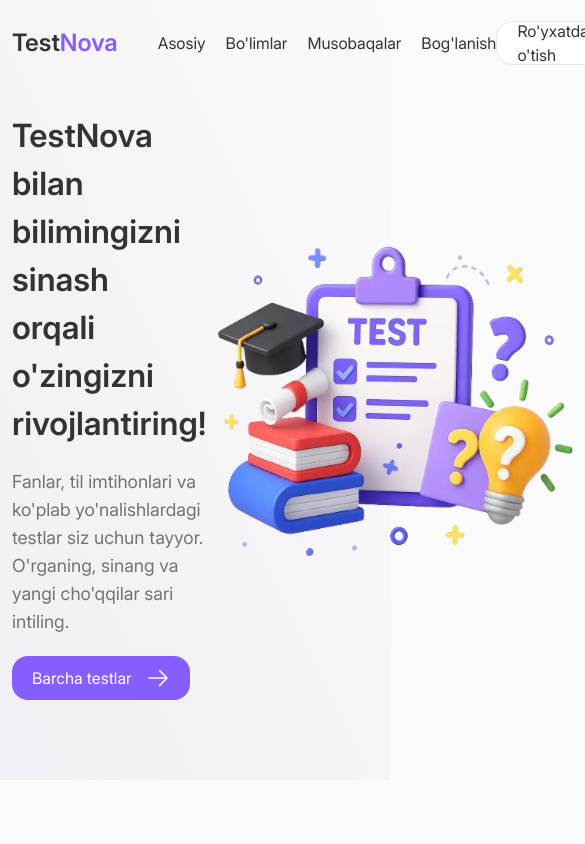
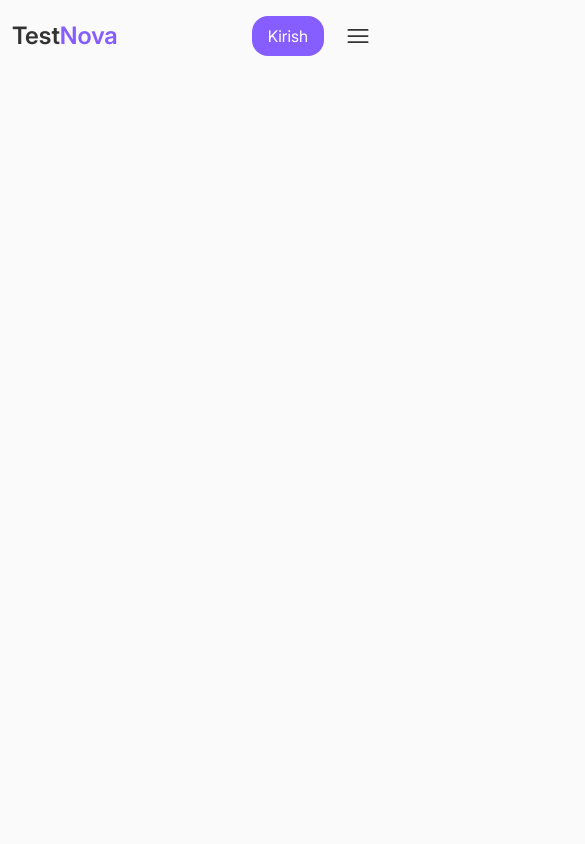
Before and after one commit to yaxyobekuz/testnova, a React (Vite) app: page / in a window 390 px wide. Shown: the top 844 px of the page, 585 px wide, since content can reach past the window. Built offline with nearby package versions, Linux system fonts and the light colour scheme.

Commit message:
Add header responsive styles and add MobileMenu component

```diff
--- a/src/components/layout/Header.jsx
+++ b/src/components/layout/Header.jsx
@@ -1,11 +1,32 @@
+import { useState } from "react";
 import { Link } from "react-router-dom";
 
 // Components
 import Logo from "../common/Logo";
+import Icon from "../common/Icon";
+
+// Icons
+import xIcon from "../../assets/icons/outline/x-mark.svg";
+import barsIcon from "../../assets/icons/outline/bars-3.svg";
 
 const Header = () => {
+  const [isOpen, setIsOpen] = useState(false);
+
+  const handleOpenMenu = () => {
+    setIsOpen(true);
+    window.scrollTo(0, 0);
+    document.body.style.overflow = "hidden";
+  };
+
+  const handleCloseMenu = () => {
+    setIsOpen(false);
+    document.body.style.overflow = "auto";
+  };
+
   return (
-    <header className="flex items-center h-[86px]">
+    <>
+      {/* Header */}
+      <header className="flex items-center h-[72px] xs:h-20 sm:h-[86px]">
         <div className="container">
           <div className="flex items-center justify-between">
             {/* Left */}
@@ -13,7 +34,7 @@ const Header = () => {
               <Logo />
 
               {/* Nav */}
-            <nav>
+              <nav className="hidden lg:block">
                 <ul className="flex items-center gap-5">
                   {/* Home */}
                   <li>
@@ -58,19 +79,135 @@ const Header = () => {
               </nav>
             </div>
 
-          {/* Auth links */}
+            {/* Auth links & Hamburger menu */}
             <div className="flex items-center gap-3.5">
-            <Link to="/hisob/royxatdan-otish" className="btn-outline">
+              <Link
+                to="/hisob/royxatdan-otish"
+                className="hidden btn-outline sm:flex"
+              >
                 Ro'yxatdan o'tish
               </Link>
 
-            <Link to="/hisob/kirish" className="btn-primary">
+              <Link to="/hisob/kirish" className="btn-primary sm:flex">
+                Kirish
+              </Link>
+
+              {/* Hamburger menu */}
+              <button
+                title="Menyuni ochish"
+                onClick={handleOpenMenu}
+                aria-label="Menyuni ochish"
+                className="flex items-center justify-center size-10 sm:size-12 lg:hidden"
+              >
+                <Icon
+                  size={32}
+                  alt="Menyu"
+                  src={barsIcon}
+                  className="size-7 md:size-[30px]"
+                />
+              </button>
+            </div>
+          </div>
+        </div>
+      </header>
+
+      {/* Mobile menu */}
+      <MobileMenu isOpen={isOpen} onClose={handleCloseMenu} />
+    </>
+  );
+};
+
+const MobileMenu = ({ isOpen, onClose }) => {
+  return (
+    <div
+      className={`flex flex-col fixed inset-0 size-full bg-white origin-top-right transition-transform duration-300 ${
+        isOpen ? "translate-x-0 scale-100" : "translate-x-full scale-0"
+      }`}
+    >
+      {/* Top */}
+      <div className="flex items-center justify-between w-full h-[72px] px-3 mx-auto xs:px-3.5 sm:px-4 md:px-5 sm:h-[86px]">
+        <Logo />
+
+        {/* Hamburger menu */}
+        <button
+          onClick={onClose}
+          title="Menyuni yopish"
+          aria-label="Menyuni yopish"
+          className="flex items-center justify-center size-10 sm:size-12"
+        >
+          <Icon
+            size={32}
+            alt="Yopish"
+            src={xIcon}
+            className="size-7 md:size-[30px]"
+          />
+        </button>
+      </div>
+
+      {/* Nav */}
+      <nav className="flex justify-center items-center grow">
+        <ul className="space-y-5">
+          {/* Home */}
+          <li>
+            <Link
+              to="/"
+              onClick={onClose}
+              className="block text-center text-lg font-medium transition-colors duration-200 hover:text-primary-500"
+            >
+              Asosiy
+            </Link>
+          </li>
+
+          {/* Categories */}
+          <li>
+            <Link
+              to="/bolimlar"
+              onClick={onClose}
+              className="block text-center text-lg font-medium transition-colors duration-200 hover:text-primary-500"
+            >
+              Bo'limlar
+            </Link>
+          </li>
+
+          {/* Tournaments */}
+          <li>
+            <Link
+              to="/musobaqalar"
+              onClick={onClose}
+              className="block text-center text-lg font-medium transition-colors duration-200 hover:text-primary-500"
+            >
+              Musobaqalar
+            </Link>
+          </li>
+
+          {/* Contact */}
+          <li>
+            <Link
+              to="/boglanish"
+              onClick={onClose}
+              className="block text-center text-lg font-medium transition-colors duration-200 hover:text-primary-500"
+            >
+              Bog'lanish
+            </Link>
+          </li>
+        </ul>
+      </nav>
+
+      {/* Bottom */}
+      <div className="flex flex-col justify-center gap-5 p-5 xs:flex-row xs:p-12">
+        <Link
+          onClick={onClose}
+          className="btn-outline"
+          to="/hisob/royxatdan-otish"
+        >
+          Ro'yxatdan o'tish
+        </Link>
+
+        <Link onClick={onClose} to="/hisob/kirish" className="btn-primary">
           Kirish
         </Link>
       </div>
     </div>
-      </div>
-    </header>
   );
 };
 
--- a/src/features/home/index.jsx
+++ b/src/features/home/index.jsx
@@ -8,9 +8,9 @@ const HomeFeature = () => {
   return (
     <div>
       <Header />
-      <Hero />
+      {/* <Hero />
       <Categories />
-      <Footer />
+      <Footer /> */}
     </div>
   );
 };
--- a/src/styles/index.css
+++ b/src/styles/index.css
@@ -33,11 +33,11 @@
 
 @layer components {
   .btn-primary {
-    @apply flex items-center justify-center gap-3.5 h-11 bg-primary-500 px-5 text-white rounded-2xl transition-colors duration-200 hover:bg-primary-700;
+    @apply flex items-center justify-center gap-3.5 h-10 bg-primary-500 px-4 text-white rounded-2xl transition-colors duration-200 hover:bg-primary-700 sm:px-5 sm:h-11;
   }
 
   .btn-outline {
-    @apply flex items-center justify-center gap-3.5 h-11 bg-white px-5 border rounded-2xl transition-colors duration-200 hover:bg-primary-500/5;
+    @apply flex items-center justify-center gap-3.5 h-10 bg-white px-4 border rounded-2xl transition-colors duration-200 hover:bg-primary-500/5 sm:px-5 sm:h-11;
   }
 
   .test-item {
```
Lines whose indentation alone changed are shown as unchanged.
